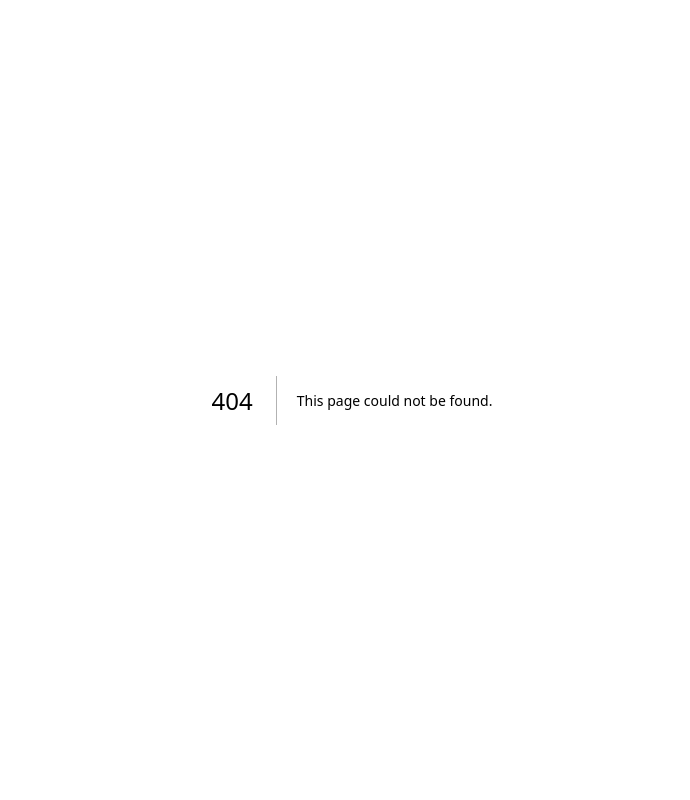
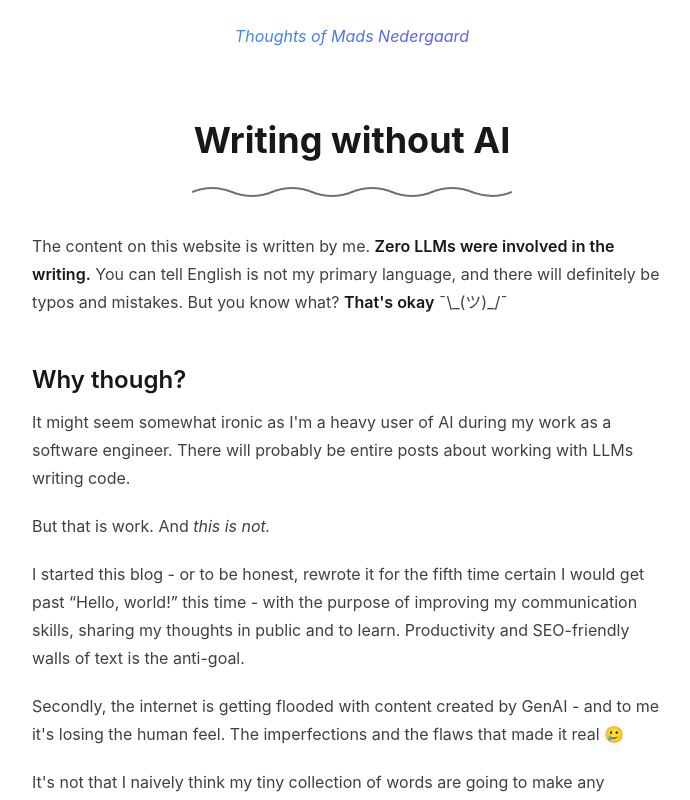
Before and after one commit to madsnedergaard/madsnedergaard.dk, a Next.js app: page /writing-without-ai in a window 1280 px wide. Before the commit this address had no page. Shown: the top 800 px of the page, without its empty margins (288-978 px from the left). Built offline with nearby package versions, Linux system fonts and the light colour scheme.

Commit message:
Adds page about writing without AI

```diff
--- /dev/null
+++ b/src/app/writing-without-ai/content.mdx
@@ -0,0 +1,24 @@
+The content on this website is written by me. **Zero LLMs were involved in the writing.** You can
+tell English is not my primary language, and there will definitely be typos and mistakes. But you
+know what? **That's okay** ¯\\\_(ツ)\_/¯
+
+## Why though?
+
+It might seem somewhat ironic as I'm a heavy user of AI during my work as a software engineer. There
+will probably be entire posts about working with LLMs writing code.
+
+But that is work. And _this is not._
+
+I started this blog - or to be honest, rewrote it for the fifth time certain I would get past
+“Hello, world!” this time - with the purpose of improving my communication skills, sharing my
+thoughts in public and to learn. Productivity and SEO-friendly walls of text is the anti-goal.
+
+Secondly, the internet is getting flooded with content created by GenAI - and to me it's losing the
+human feel. The imperfections and the flaws that made it real 🥲
+
+It's not that I naively think my tiny collection of words are going to make any difference, but it
+feels nice to at least offer an alternative to whoever stumbles upon this.
+
+So enjoy (or don't).
+
+\- Mads
--- /dev/null
+++ b/src/app/writing-without-ai/page.tsx
@@ -0,0 +1,34 @@
+import Header from '@/components/Header';
+
+export default async function Page() {
+  const parsedContent = await import(`./content.mdx`);
+  const Content = parsedContent.default;
+  return (
+    <div>
+      <Header />
+      <article className="prose prose-zinc dark:prose-invert container mx-auto px-4 pb-8 sm:px-2">
+        <div className="text-center sm:mt-12">
+          <h1 className="m-4 mb-3 text-3xl font-bold sm:text-4xl">Writing without AI</h1>
+          <svg
+            className="mx-auto mt-6 mb-8 h-4 w-80 text-zinc-500 dark:text-zinc-700"
+            viewBox="0 0 320 16"
+            fill="none"
+            xmlns="http://www.w3.org/2000/svg"
+            aria-hidden="true"
+          >
+            <path
+              d="M0 8 Q20 0 40 8 T80 8 T120 8 T160 8 T200 8 T240 8 T280 8 T320 8"
+              stroke="currentColor"
+              strokeWidth="2"
+              fill="none"
+            />
+          </svg>
+        </div>
+
+        <section>
+          <Content />
+        </section>
+      </article>
+    </div>
+  );
+}
```
